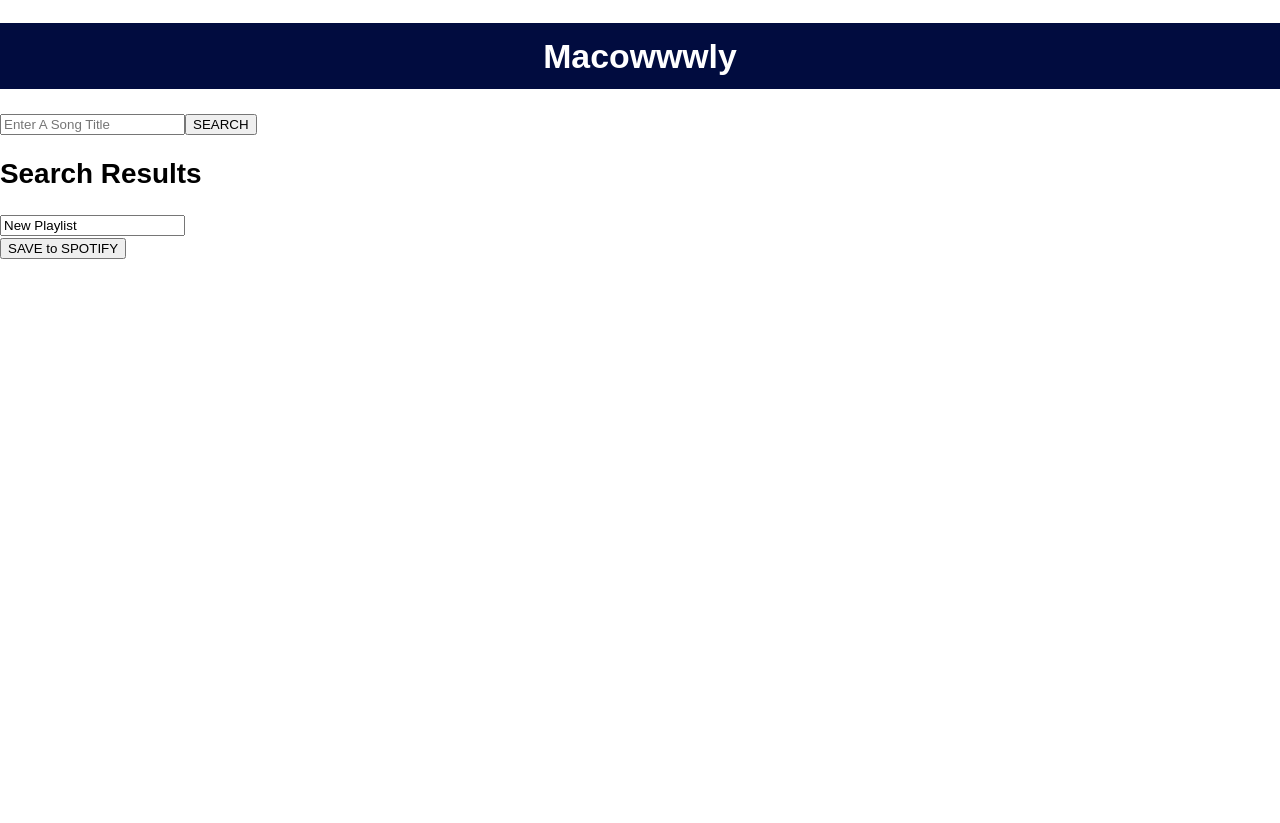
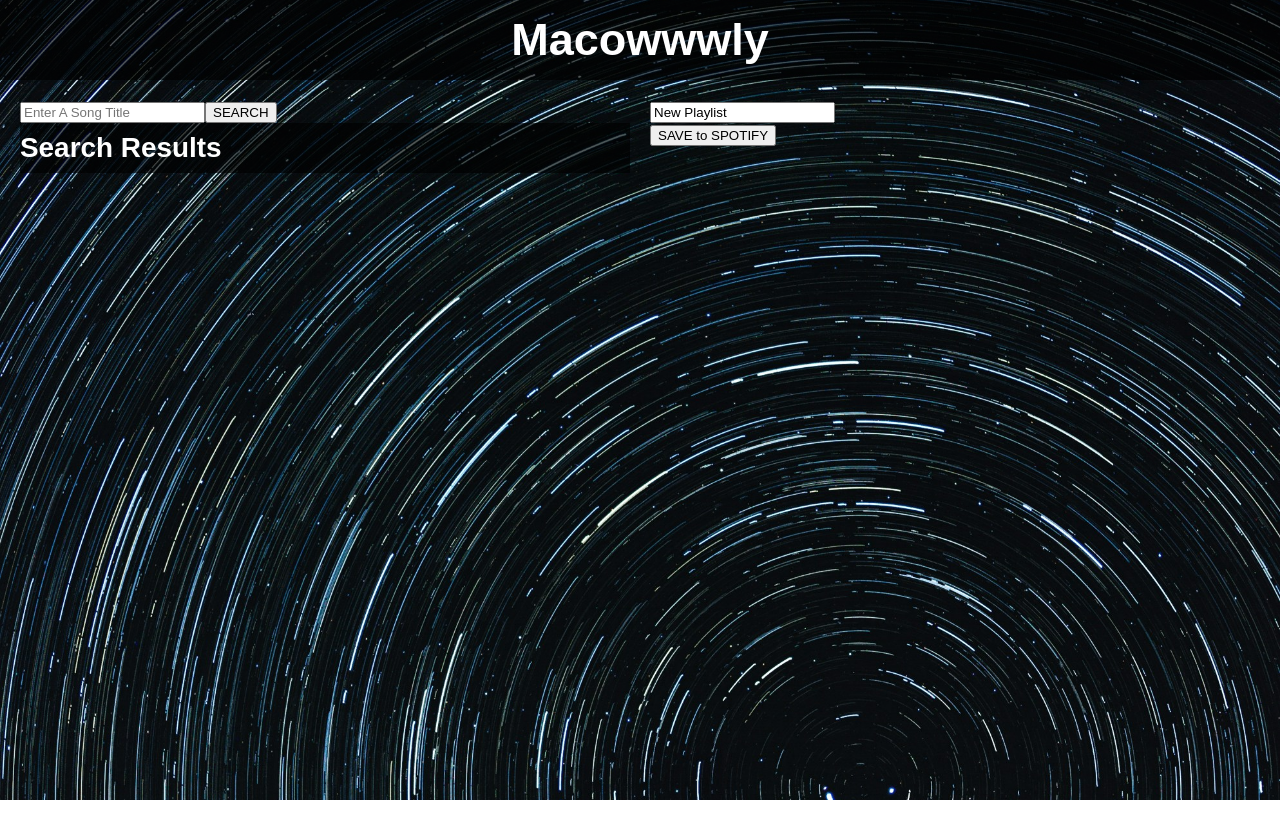
Before and after one commit to happy-coco/macowly, a React (Create React App) app: page / in a window 1280 px wide. After the commit the page ends 800 px from the top, so only its background shows below. Built offline with nearby package versions, Linux system fonts and the light colour scheme.

Commit message:
Style changed, need to investigate the initial search issue

```diff
--- a/src/components/App/App.js
+++ b/src/components/App/App.js
@@ -1,5 +1,5 @@
 import React, { useState, useCallback } from "react";
-import './App.module.css';
+import styles from './App.module.css';
 
 import SearchBar from '../SearchBar/SearchBar';
 import SearchResults from '../SearchResults/SearchResults';
@@ -34,7 +34,7 @@ function App() {
   const updatePlaylistName = useCallback((name) => {
     setPlaylistName(name);
   }, []);
-
+  // Saving the Playlist to a User's Account
   const savePlaylist = useCallback(() => {
     const trackUris = playlistTracks.map((track) => track.uri);
     Spotify.savePlaylist(playlistName, trackUris).then(() => {
@@ -46,10 +46,15 @@ function App() {
   return (
     <div>
       <h1>Macowwwly</h1>
-      <div className="App">
-        <SearchBar onSearch={search} />
-        <div className="App-playlist">
-          <SearchResults searchResults={searchResults} onAdd={addTrack} />
+      <div className={styles["app-container"]}>
+      {/*</div><div className="App">*/}
+        <div className={styles["search-container"]}>
+          <SearchBar onSearch={search} />
+          <div className={styles["search-results"]}>
+            <SearchResults searchResults={searchResults} onAdd={addTrack} />
+          </div>
+        </div>
+        <div className={styles["playlist-container"]}>
           <Playlist
             playlistName={playlistName}
             playlistTracks={playlistTracks}
--- a/src/components/App/App.module.css
+++ b/src/components/App/App.module.css
@@ -2,6 +2,13 @@ body,
 html,
 #root {
   height: 100%;
+  margin: 0;
+  padding: 0;
+  background-image: url('background_photo_desktop.jpg'); /* Add the path to your image */
+  background-size: cover; /* Ensures the image covers the entire screen */
+  background-position: center; /* Centers the image */
+  background-repeat: repeat; /* Prevents the image from repeating */
+  font-family: 'Poppins', sans-serif; /* Optional: set default font */
 }
 
 html {
@@ -10,22 +17,66 @@ html {
 
 h1 {
   padding: .77rem 0;
-  background-color: #010c3f;
+  background-color: rgba(0, 0, 0, 0.65);
   text-align: center;
   font-family: 'Poppins', sans-serif;
-  font-size: 1.88rem;
+  font-size: 2.5rem;
   color: #fff;
+  margin: 0;
 }
 
-h1 .highlight {
+/*h1 .highlight {
   color: #6c41ec;
-}
+}*/
 
 h2 {
   font-family: 'Poppins', sans-serif;
   font-size: 1.55rem;
+  margin: 0.5rem 0;
 }
 
+/* Container that holds both columns */
+.app-container {
+  display: flex;
+  justify-content: space-between;
+  padding: 20px;
+  gap: 20px;
+}
+
+/* Left column: Search box and results */
+.search-container {
+  flex: 1; /* Take up 50% of the width or adjust */
+  display: flex;
+  flex-direction: column;
+  width: 45%;
+}
+
+/* Right column: Playlist input, songs, and button */
+.playlist-container {
+  flex: 1; /* Take up the other 50% or adjust */
+  display: flex;
+  flex-direction: column;
+  width: 45%;
+}
+
+div .search-results {
+  background-color: rgba(0, 0, 0, 0.65);
+}
+
+/* Stack columns on smaller screens */
+@media (max-width: 768px) {
+  .app-container {
+    flex-direction: column; /* Stack the columns vertically */
+  }
+
+  .search-container,
+  .playlist-container {
+    width: 100%; /* Full width for both columns */
+  }
+}
+
+
+/*
 .App {
   height: 100%;
   padding: 0 17% 10% 17%;
@@ -50,3 +101,4 @@ h2 {
     flex-direction: column;
   }
 }
+*/
--- a/src/components/Playlist/Playlist.module.css
+++ b/src/components/Playlist/Playlist.module.css
@@ -1,7 +1,7 @@
 .Playlist {
   display: flex;
   flex-direction: column;
-  align-items: center;
+  align-items: right;
   overflow-y: scroll;
   width: 37%;
   max-height: 950px;
--- a/src/components/SearchResults/SearchResults.module.css
+++ b/src/components/SearchResults/SearchResults.module.css
@@ -3,7 +3,6 @@
   height: 950px;
   overflow-y: scroll;
   padding: .88rem;
-  background-color: rgba(1, 12, 63, 0.7);
   box-shadow: 0 4px 2px 2px #000000;
 }
 
--- a/src/components/Track/Track.module.css
+++ b/src/components/Track/Track.module.css
@@ -1,7 +1,14 @@
-.Track {
+.track {
   display: flex;
   align-items: center;
-  border-bottom: 1px solid rgba(256, 256, 256, 0.8);
+  padding: 15px;
+  background-color: #f0f0f0;
+  border-radius: 8px;
+  transition: background-color 0.3s ease;
+}
+
+.track:hover {
+  background-color: #e0e0e0;
 }
 
 .Track-action {
--- a/src/index.css
+++ b/src/index.css
@@ -1,10 +1,8 @@
 body {
   margin: 0;
-  font-family: -apple-system, BlinkMacSystemFont, 'Segoe UI', 'Roboto', 'Oxygen',
-    'Ubuntu', 'Cantarell', 'Fira Sans', 'Droid Sans', 'Helvetica Neue',
-    sans-serif;
-  -webkit-font-smoothing: antialiased;
-  -moz-osx-font-smoothing: grayscale;
+  font-family: 'Roboto', sans-serif;
+  /*background-color: #fafafa;*/
+  color: #fff;
 }
 
 code {
--- a/src/util/Spotify.js
+++ b/src/util/Spotify.js
@@ -43,7 +43,7 @@ const Spotify = {
       }));
     });
   },
-
+  // Save a User's Playlist
   savePlaylist(name, trackUris) {
     if (!name || !trackUris.length) {
       return;
```
Also changed, not shown: src/App.js (line endings or trailing spaces), 2 other files (tests, documents, lock files or other folders).
